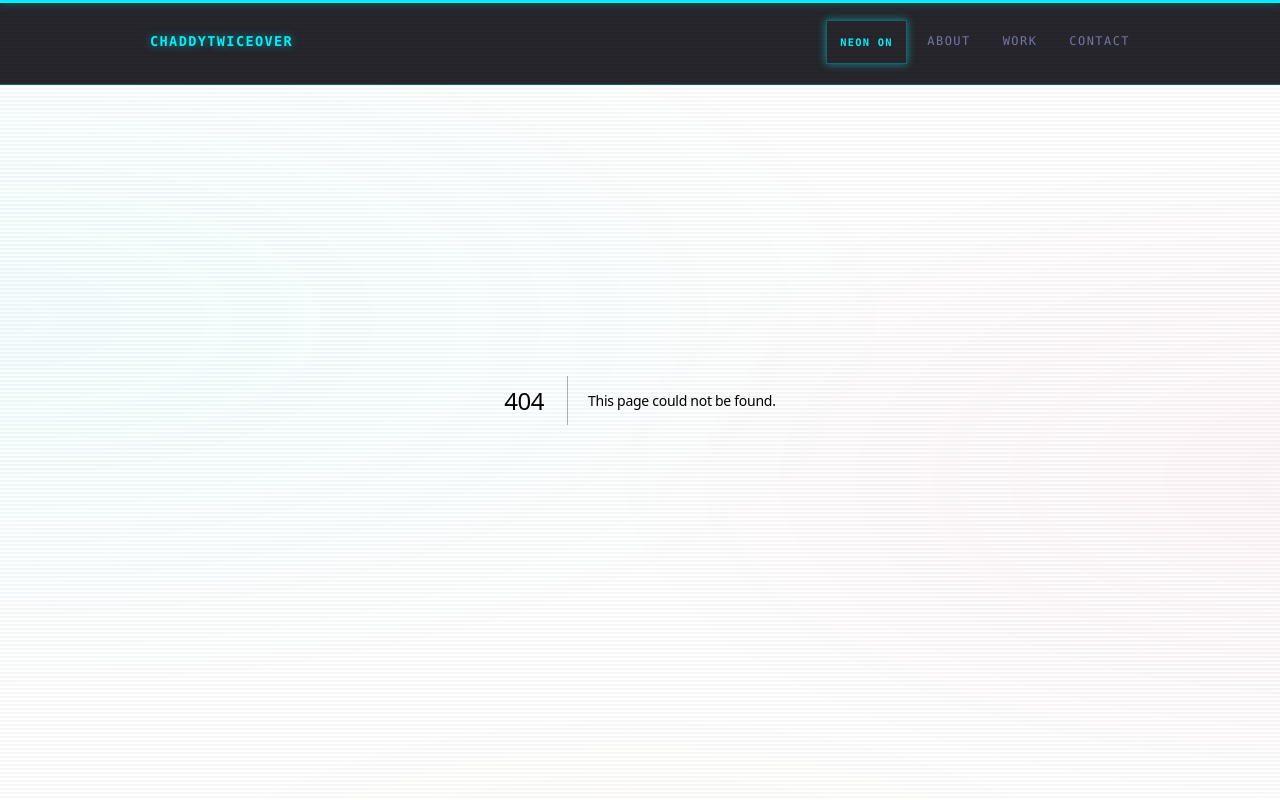
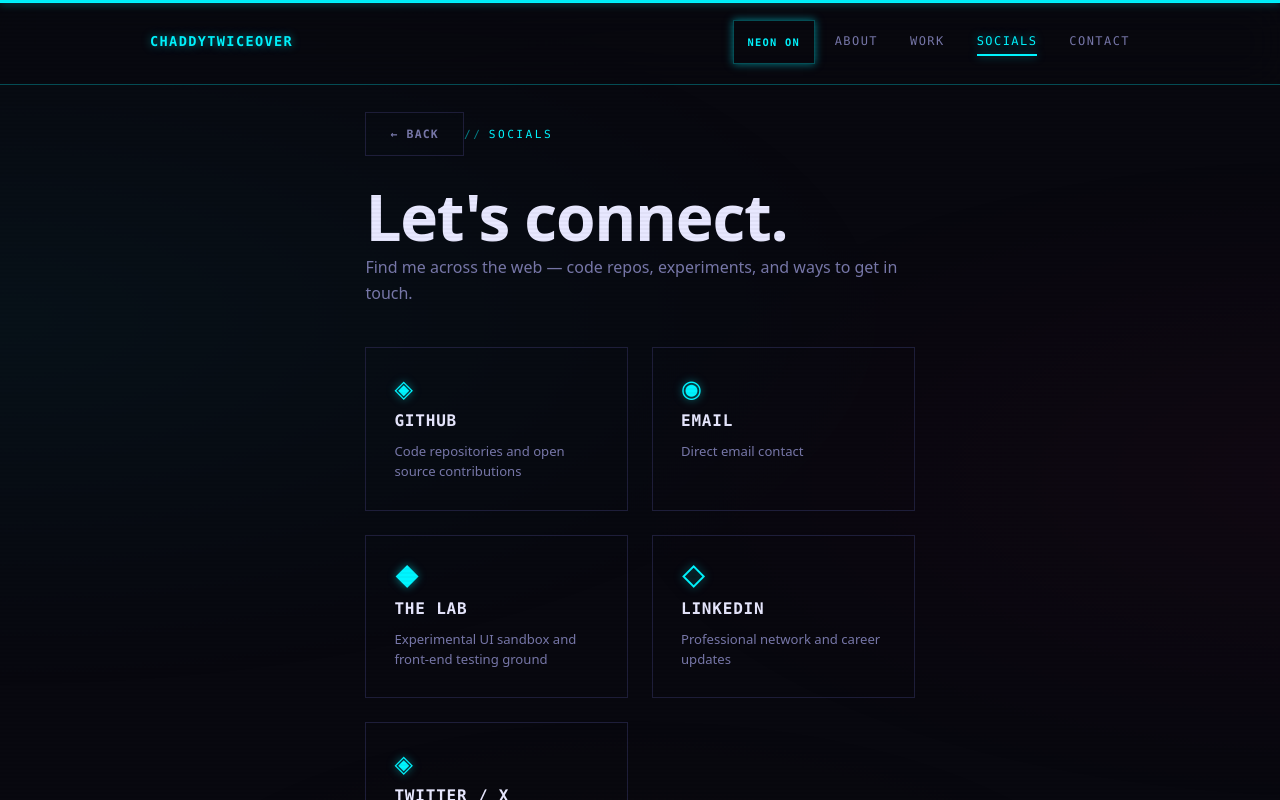
Before and after one commit to chaddytwiceover/MAIN-SITE, a Next.js app: page /socials in a window 1280 px wide. Before the commit this address had no page. Shown: the top 800 px of the page. Built offline with nearby package versions, Linux system fonts and the light colour scheme.

Commit message:
feat: add Socials page with links to GitHub, email, and other platforms; update README and deployment instructions

```diff
--- a/src/app/globals.css
+++ b/src/app/globals.css
@@ -896,6 +896,107 @@
   box-shadow: var(--glow-sm);
 }
 
+/* ===== SOCIALS PAGE ===== */
+.socials-grid {
+  display: grid;
+  grid-template-columns: repeat(auto-fill, minmax(260px, 1fr));
+  gap: 1.5rem;
+  margin-top: 2.5rem;
+  margin-bottom: 2rem;
+}
+
+.social-card {
+  position: relative;
+  padding: 1.75rem;
+  border: 1px solid var(--border);
+  background: var(--bg-surface);
+  transition: var(--transition);
+  display: flex;
+  flex-direction: column;
+  gap: 0.75rem;
+  text-decoration: none;
+  color: inherit;
+  min-height: 160px;
+}
+
+.social-card::before {
+  content: '';
+  position: absolute;
+  inset: 0;
+  border: 1px solid transparent;
+  background: linear-gradient(135deg, var(--accent), var(--accent-alt)) border-box;
+  -webkit-mask: linear-gradient(#fff 0 0) padding-box, linear-gradient(#fff 0 0);
+  -webkit-mask-composite: xor;
+  mask-composite: exclude;
+  opacity: 0;
+  transition: var(--transition);
+}
+
+.social-card:hover {
+  border-color: var(--border-accent);
+  box-shadow: var(--glow-sm);
+}
+
+.social-card:hover::before {
+  opacity: 0.6;
+}
+
+.social-card:focus-visible {
+  outline: 2px solid var(--accent);
+  outline-offset: 4px;
+}
+
+.social-icon {
+  font-size: 1.5rem;
+  color: var(--accent);
+  text-shadow: var(--glow-sm);
+  line-height: 1;
+}
+
+.social-name {
+  font-family: var(--font-mono);
+  font-size: 1rem;
+  font-weight: 600;
+  letter-spacing: 0.05em;
+  text-transform: uppercase;
+  margin: 0;
+  color: var(--text-primary);
+}
+
+.social-description {
+  font-size: 0.82rem;
+  line-height: 1.5;
+  color: var(--text-muted);
+  margin: 0;
+  flex: 1;
+}
+
+.socials-note {
+  text-align: center;
+  margin-top: 2rem;
+  padding-top: 2rem;
+  border-top: 1px solid var(--border);
+}
+
+.socials-note p {
+  font-size: 0.72rem;
+  color: var(--text-muted);
+  font-family: var(--font-mono);
+  opacity: 0.7;
+}
+
+@media (max-width: 768px) {
+  .socials-grid {
+    grid-template-columns: 1fr;
+    gap: 1rem;
+  }
+
+  .social-card {
+    min-height: 140px;
+    padding: 1.5rem;
+  }
+}
+
 /* ===== FOOTER ===== */
 footer {
   padding: 2rem;
--- a/src/app/page.tsx
+++ b/src/app/page.tsx
@@ -23,6 +23,12 @@
               description="Live builds, UI experiments, and ongoing iterations I'm actively working on."
             />
             <SectionCard
+              href="/socials"
+              label="Socials"
+              title="Connect"
+              description="Find me across the web — GitHub, email, and more."
+            />
+            <SectionCard
               href="/contact"
               label="Contact"
               title="Say Hi"
--- /dev/null
+++ b/src/app/socials/SocialsContent.tsx
@@ -0,0 +1,101 @@
+'use client'
+
+import Link from 'next/link'
+import { motion } from 'framer-motion'
+import { useSkipAnimation } from '@/lib/useSafeAnimation'
+
+const socialLinks = [
+  {
+    name: 'GitHub',
+    url: 'https://github.com/chaddytwiceover',
+    description: 'Code repositories and open source contributions',
+    icon: '◈',
+  },
+  {
+    name: 'Email',
+    url: 'mailto:contact@chaddytwiceover.com',
+    description: 'Direct email contact',
+    icon: '◉',
+  },
+  {
+    name: 'The Lab',
+    url: 'https://lab.chaddytwiceover.com',
+    description: 'Experimental UI sandbox and front-end testing ground',
+    icon: '◆',
+  },
+  {
+    name: 'LinkedIn',
+    url: 'https://linkedin.com/in/chaddytwiceover',
+    description: 'Professional network and career updates',
+    icon: '◇',
+  },
+  {
+    name: 'Twitter / X',
+    url: 'https://twitter.com/chaddytwiceover',
+    description: 'Quick updates and web dev thoughts',
+    icon: '◈',
+  },
+]
+
+export default function SocialsContent() {
+  const skip = useSkipAnimation()
+
+  return (
+    <section className="page-section" id="socials">
+      <motion.div
+        className="section-content"
+        initial={skip ? false : { opacity: 0, y: 20 }}
+        animate={{ opacity: 1, y: 0 }}
+        transition={{ duration: skip ? 0 : 0.5, ease: 'easeOut' }}
+      >
+        <Link className="cta-button cta-secondary page-back" href="/">
+          ← Back
+        </Link>
+        <span className="section-label">Socials</span>
+        <h1>{"Let's connect."}</h1>
+        <p>
+          Find me across the web — code repos, experiments, and ways to get in
+          touch.
+        </p>
+
+        <div className="socials-grid">
+          {socialLinks.map((link, index) => (
+            <motion.a
+              key={link.name}
+              href={link.url}
+              className="social-card"
+              target={link.url.startsWith('http') ? '_blank' : undefined}
+              rel={
+                link.url.startsWith('http') ? 'noopener noreferrer' : undefined
+              }
+              initial={skip ? false : { opacity: 0, y: 20 }}
+              animate={{ opacity: 1, y: 0 }}
+              transition={{
+                duration: skip ? 0 : 0.4,
+                delay: skip ? 0 : index * 0.1,
+                ease: 'easeOut',
+              }}
+              whileHover={skip ? {} : { scale: 1.02, y: -4 }}
+              whileTap={skip ? {} : { scale: 0.98 }}
+            >
+              <span className="social-icon" aria-hidden="true">
+                {link.icon}
+              </span>
+              <h2 className="social-name">{link.name}</h2>
+              <p className="social-description">{link.description}</p>
+              {link.url.startsWith('http') && (
+                <span className="sr-only">(opens in new tab)</span>
+              )}
+            </motion.a>
+          ))}
+        </div>
+
+        <div className="socials-note">
+          <p>
+            {'// All links open in new tabs except email. Feel free to reach out anytime.'}
+          </p>
+        </div>
+      </motion.div>
+    </section>
+  )
+}
--- /dev/null
+++ b/src/app/socials/page.tsx
@@ -0,0 +1,13 @@
+import type { Metadata } from 'next'
+import SocialsContent from './SocialsContent'
+
+export const metadata: Metadata = {
+  title: 'Socials',
+  description:
+    'Connect with CHADDYTWICEOVER — GitHub, email, and other links.',
+  twitter: { card: 'summary' },
+}
+
+export default function SocialsPage() {
+  return <SocialsContent />
+}
--- a/src/components/ContactForm.tsx
+++ b/src/components/ContactForm.tsx
@@ -110,7 +110,7 @@
       <button type="submit" className="cta-button">
         Send Message
       </button>
-      <p className="form-note">// Submitting opens your email client via mailto</p>
+      <p className="form-note">{'// Submitting opens your email client via mailto'}</p>
     </form>
   )
 }
--- a/src/components/Nav.tsx
+++ b/src/components/Nav.tsx
@@ -10,6 +10,7 @@
 const navLinks = [
   { href: '/about', label: 'About' },
   { href: '/projects', label: 'Work' },
+  { href: '/socials', label: 'Socials' },
   { href: '/contact', label: 'Contact' },
 ]
 
--- a/src/components/ProjectCard.tsx
+++ b/src/components/ProjectCard.tsx
@@ -103,7 +103,7 @@
         <p className="project-outcome">{project.description}</p>
         <p className="project-meta">Focus: {project.focus}</p>
         <p className="project-meta">Stack: {project.stack}</p>
-        <p className="project-stat">// {project.status}</p>
+        <p className="project-stat">{`// ${project.status}`}</p>
         {isExternal && <span className="sr-only">(opens in new tab)</span>}
       </div>
     </motion.a>
--- a/src/lib/projects.ts
+++ b/src/lib/projects.ts
@@ -30,11 +30,10 @@
     id: 'social-hub',
     title: 'Social Hub',
     category: 'web',
-    description: 'A personal hub for organizing links and improving navigation flow.',
+    description: 'Original standalone social links page, now integrated into the main portfolio.',
     focus: 'Navigation patterns + usability',
     stack: 'HTML, CSS, JavaScript, SVG',
-    status: 'Ongoing iteration',
-    url: 'https://social.chaddytwiceover.com',
+    status: 'Integrated into main site',
     svgBg: '#1a0820',
     svgStroke: '#ff2d78',
     svgLabel: 'SOCIAL HUB',
```
Also changed, not shown: .eslintrc.json (added), 2 other files (tests, documents, lock files or other folders).
